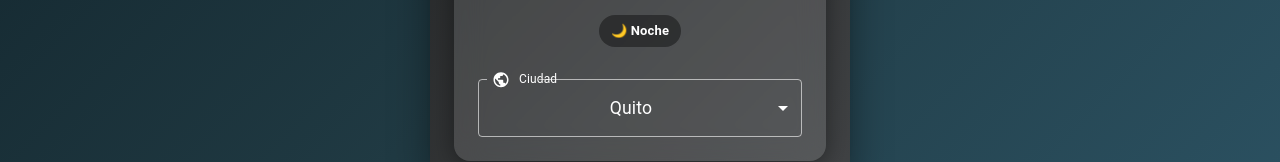
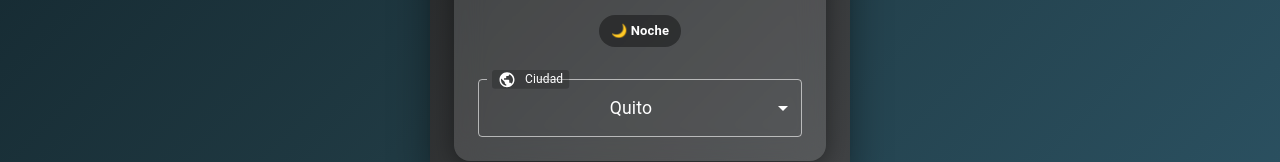
Before and after one commit to Patogol35/horamundial, a React (Vite) app: page / in a window 1280 px wide. Shown: the part 490-652 px from the top of the page. Built offline with nearby package versions, Linux system fonts and the light colour scheme.

Commit message:
Refactor WorldClock to use isDayInCity state

```diff
--- a/src/WorldClock.jsx
+++ b/src/WorldClock.jsx
@@ -22,10 +22,10 @@ const cities = [
   { name: "Madrid", timezone: "Europe/Madrid" },
 ];
 
-export default function WorldClock() {
+export default function WorldClock({ isDay }) {
   const [selectedCity, setSelectedCity] = useState(cities[0]);
   const [time, setTime] = useState("");
-  const [isDay, setIsDay] = useState(true);
+  const [isDayInCity, setIsDayInCity] = useState(true);
 
   useEffect(() => {
     const updateClock = () => {
@@ -43,7 +43,7 @@ export default function WorldClock() {
       const hourInCity = new Date(
         now.toLocaleString("en-US", { timeZone: selectedCity.timezone })
       ).getHours();
-      setIsDay(hourInCity >= 6 && hourInCity < 18);
+      setIsDayInCity(hourInCity >= 6 && hourInCity < 18);
     };
 
     updateClock();
@@ -51,11 +51,11 @@ export default function WorldClock() {
     return () => clearInterval(interval);
   }, [selectedCity]);
 
-  const gradient = isDay
-    ? "linear-gradient(135deg, #5b86e5, #36d1dc)" // colores diurnos más legibles
+  const gradient = isDayInCity
+    ? "linear-gradient(135deg, #5b86e5, #36d1dc)"
     : "linear-gradient(135deg, #232526, #414345)";
 
-  const iconColor = isDay ? "#FFD700" : "#B0E0E6";
+  const iconColor = isDayInCity ? "#FFD700" : "#B0E0E6";
 
   return (
     <motion.div
@@ -87,10 +87,10 @@ export default function WorldClock() {
           <CardContent sx={{ p: { xs: 2, sm: 3 } }}>
             <motion.div
               initial={{ rotate: 0 }}
-              animate={{ rotate: isDay ? 0 : 180 }}
+              animate={{ rotate: isDayInCity ? 0 : 180 }}
               transition={{ duration: 1 }}
             >
-              {isDay ? (
+              {isDayInCity ? (
                 <WbSunny sx={{ fontSize: 60, color: iconColor }} />
               ) : (
                 <NightsStay sx={{ fontSize: 60, color: iconColor }} />
@@ -125,9 +125,11 @@ export default function WorldClock() {
             </Typography>
 
             <Chip
-              label={isDay ? "☀️ Día" : "🌙 Noche"}
+              label={isDayInCity ? "☀️ Día" : "🌙 Noche"}
               sx={{
-                bgcolor: isDay ? "rgba(255,255,255,0.25)" : "rgba(0,0,0,0.4)",
+                bgcolor: isDayInCity
+                  ? "rgba(255,255,255,0.25)"
+                  : "rgba(0,0,0,0.4)",
                 color: "#fff",
                 mb: 2,
                 fontWeight: "bold",
@@ -135,7 +137,15 @@ export default function WorldClock() {
             />
 
             <FormControl fullWidth variant="outlined" sx={{ mt: 2 }}>
-              <InputLabel sx={{ color: "#fff" }}>
+              <InputLabel
+                sx={{
+                  color: "#fff",
+                  "&.Mui-focused": { color: "#fff" }, // ✅ visible al enfocar
+                  backgroundColor: "rgba(0,0,0,0.2)",
+                  px: 1,
+                  borderRadius: 1,
+                }}
+              >
                 <Public sx={{ mr: 1, verticalAlign: "middle" }} /> Ciudad
               </InputLabel>
               <Select
@@ -170,4 +180,4 @@ export default function WorldClock() {
       </Box>
     </motion.div>
   );
-                    }
+}
```
